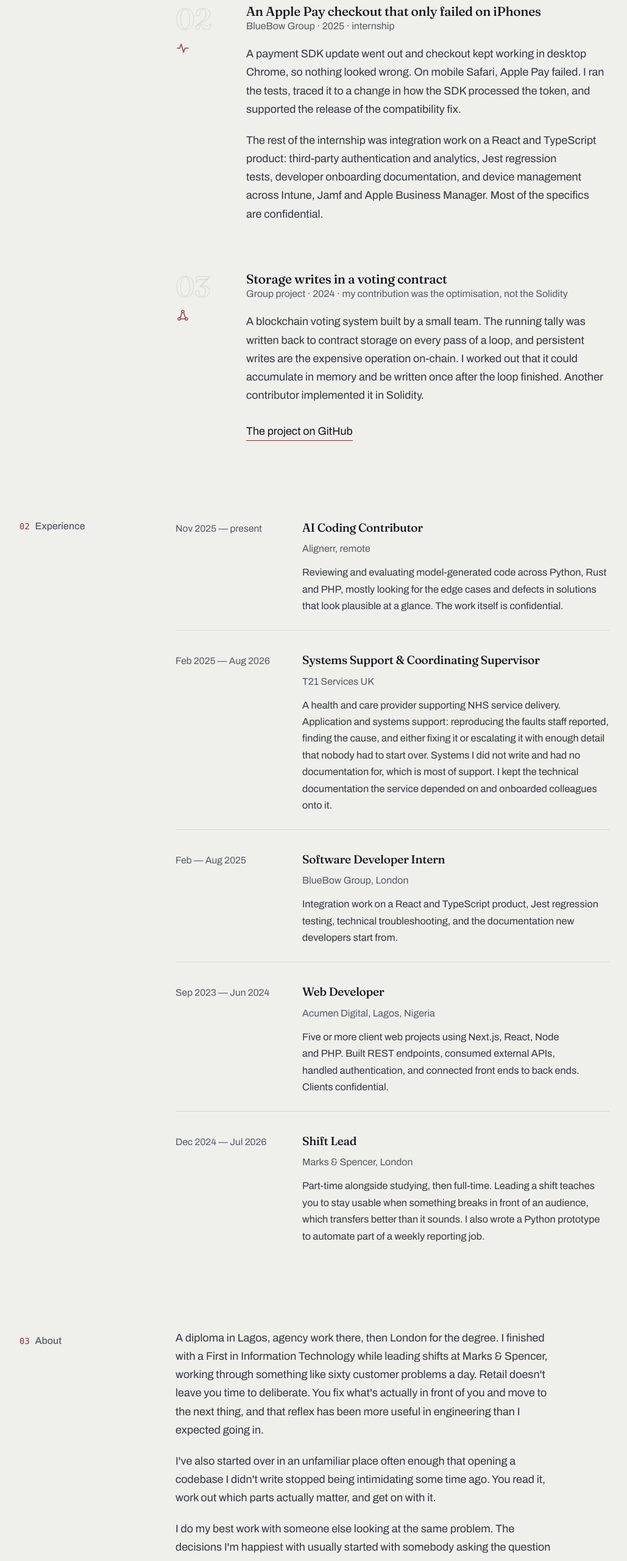
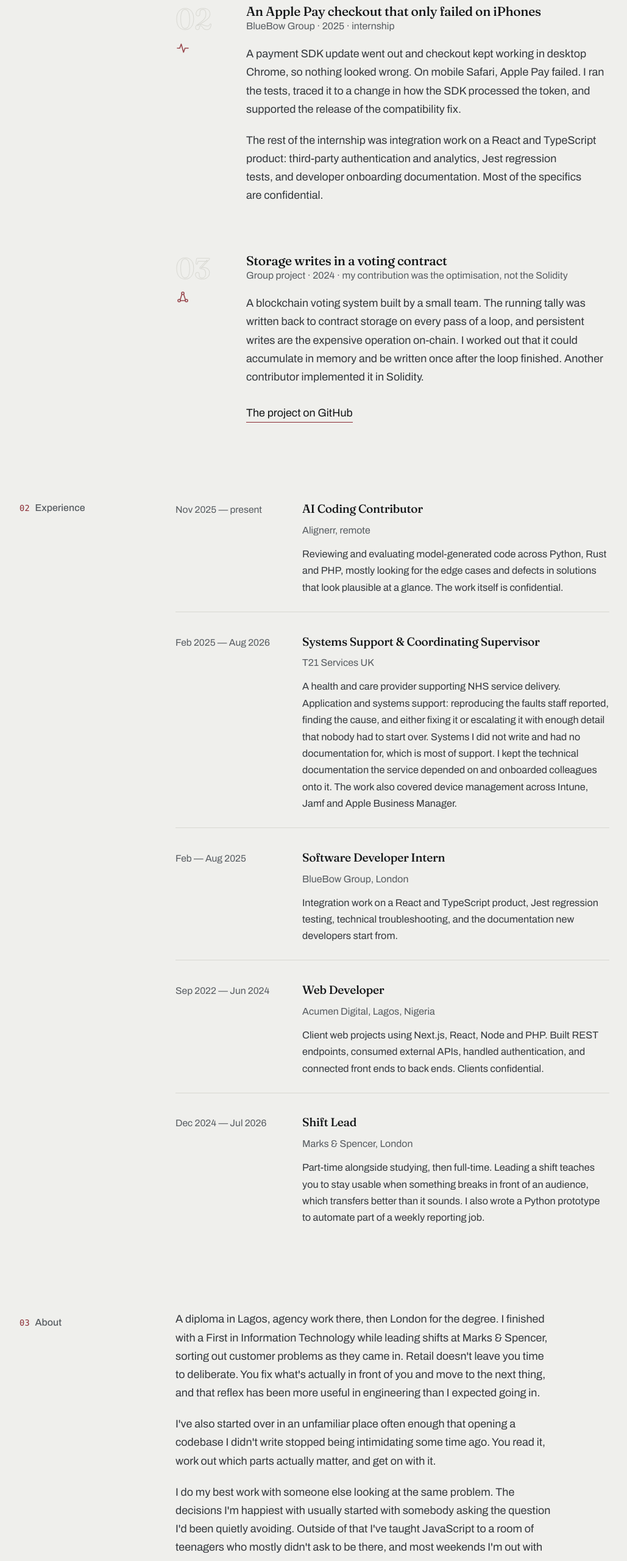
Before and after one commit to PeterFasae/peterfasae.github.io, a plain HTML site: page index.html in a window 1280 px wide. Shown: the part 1640-4200 px from the top of the page at 61% size, without its empty margins (124-1153 px from the left). Drawn offline with Linux system fonts and the light colour scheme.

Commit message:
Correct the Acumen dates, drop unverified counts, credit device work to T21
Acumen Digital ran from September 2022 to June 2024, not September 2023,
per my career record.

Two numbers had nothing behind them: "five or more" Acumen client projects
and "something like sixty" customer problems a day at M&S. The sentences
stay, without the numbers.

The Intune, Jamf and Apple Business Manager work was listed under the
BlueBow internship. It belongs to T21 Services, so it moves to that entry.

```diff
--- a/index.html
+++ b/index.html
@@ -137,9 +137,8 @@
               looked wrong. On mobile Safari, Apple Pay failed. I ran the tests, traced it to a change
               in how the SDK processed the token, and supported the release of the compatibility fix.</p>
             <p>The rest of the internship was integration work on a React and TypeScript product:
-              third-party authentication and analytics, Jest regression tests, developer onboarding
-              documentation, and device management across Intune, Jamf and Apple Business Manager.
-              Most of the specifics are confidential.</p>
+              third-party authentication and analytics, Jest regression tests, and developer
+              onboarding documentation. Most of the specifics are confidential.</p>
           </div>
         </article>
 
@@ -190,7 +189,8 @@
               support: reproducing the faults staff reported, finding the cause, and either fixing it
               or escalating it with enough detail that nobody had to start over. Systems I did not
               write and had no documentation for, which is most of support. I kept the technical
-              documentation the service depended on and onboarded colleagues onto it.</p>
+              documentation the service depended on and onboarded colleagues onto it. The work also
+              covered device management across Intune, Jamf and Apple Business Manager.</p>
           </div>
         </li>
 
@@ -205,11 +205,11 @@
         </li>
 
         <li>
-          <p class="when">Sep 2023 — Jun 2024</p>
+          <p class="when">Sep 2022 — Jun 2024</p>
           <div>
             <h3>Web Developer</h3>
             <p class="where">Acumen Digital, Lagos, Nigeria</p>
-            <p>Five or more client web projects using Next.js, React, Node and PHP. Built REST
+            <p>Client web projects using Next.js, React, Node and PHP. Built REST
               endpoints, consumed external APIs, handled authentication, and connected front ends to
               back ends. Clients confidential.</p>
           </div>
@@ -235,8 +235,8 @@
       <h2 class="band-label" id="about-title">About</h2>
       <div class="about">
         <p>A diploma in Lagos, agency work there, then London for the degree. I finished with a First
-          in Information Technology while leading shifts at Marks &amp; Spencer, working through
-          something like sixty customer problems a day. Retail doesn't leave you time to deliberate.
+          in Information Technology while leading shifts at Marks &amp; Spencer, sorting out customer
+          problems as they came in. Retail doesn't leave you time to deliberate.
           You fix what's actually in front of you and move to the next thing, and that reflex
           has been more useful in engineering than I expected going in.</p>
         <p>I've also started over in an unfamiliar place often enough that opening a codebase I
```
